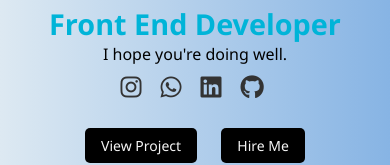
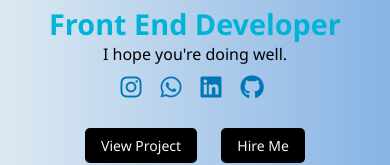
Before and after one commit to smruti284/Portfolio, a plain HTML site: page index.htm in a window 390 px wide. Shown: the part 271-436 px from the top of the page. Drawn offline with nearby package versions, Linux system fonts and the light colour scheme.

Commit message:
Update index.css

```diff
--- a/index.css
+++ b/index.css
@@ -460,5 +460,6 @@ body {
 
   .social-links a {
     font-size: 24px;
+    color:#0077b6;
   }
 }
```
